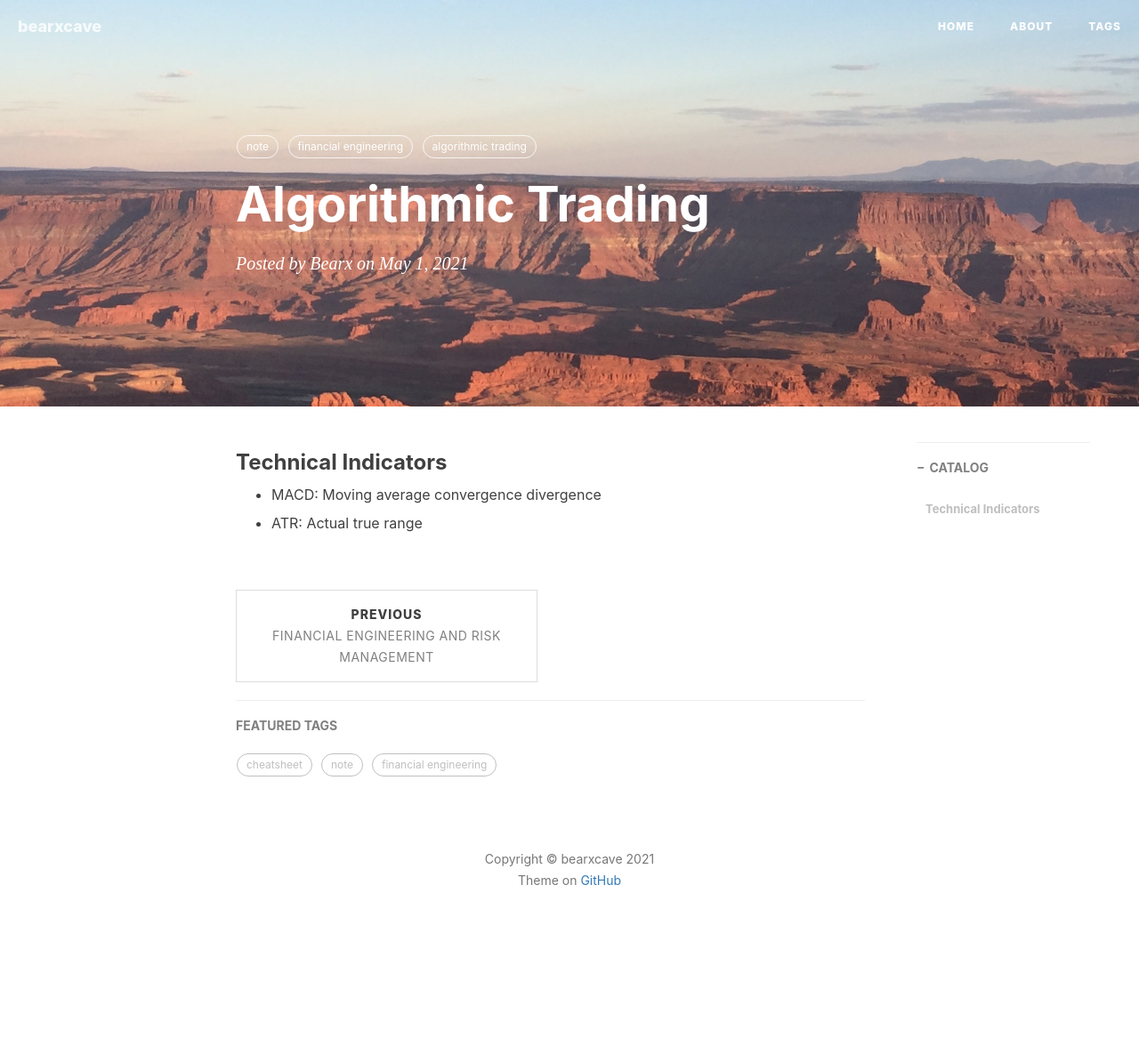
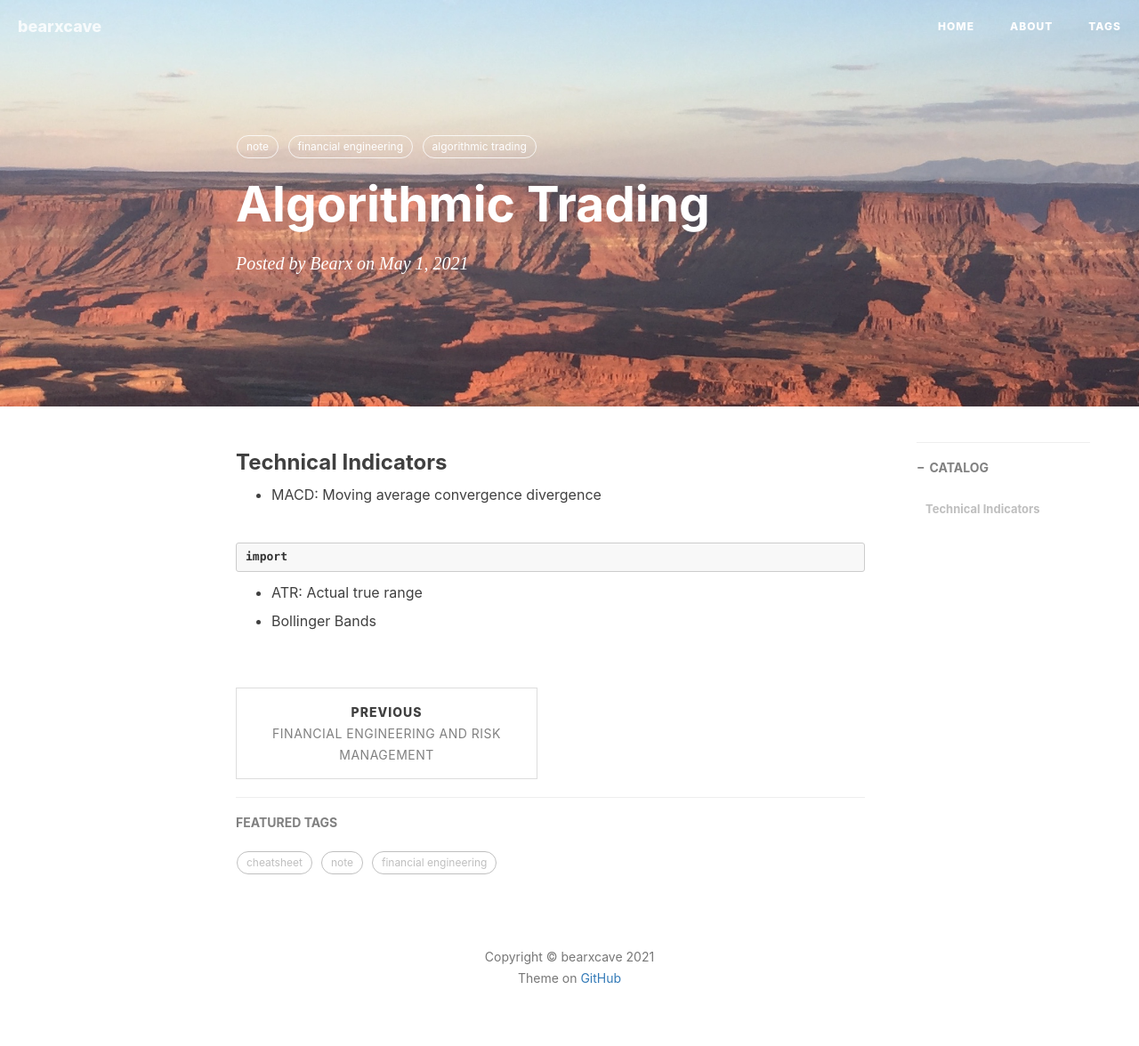
Before and after one commit to Bearxcave/Bearxcave.github.io, a Jekyll site: the page built from _posts/2021-05-01-algorithmic-trading.md, in a window 1280 px wide. Shown: the whole page at 89% size. Built offline with Jekyll 4.4.1, drawn with Linux system fonts in a browser that asks for light colours; nearby versions of some CDN libraries; comment, search, counter and statistics services are not loaded; before the commit the page ends 1067 px from its top, so only the background shows below that.

Commit message:
Update 2021-05-01-algorithmic-trading.md

````diff
--- a/_posts/2021-05-01-algorithmic-trading.md
+++ b/_posts/2021-05-01-algorithmic-trading.md
@@ -15,4 +15,10 @@ tags:
 
 * MACD: Moving average convergence divergence
 
+```python
+import
+```
+
 * ATR: Actual true range
+
+* Bollinger Bands
````
